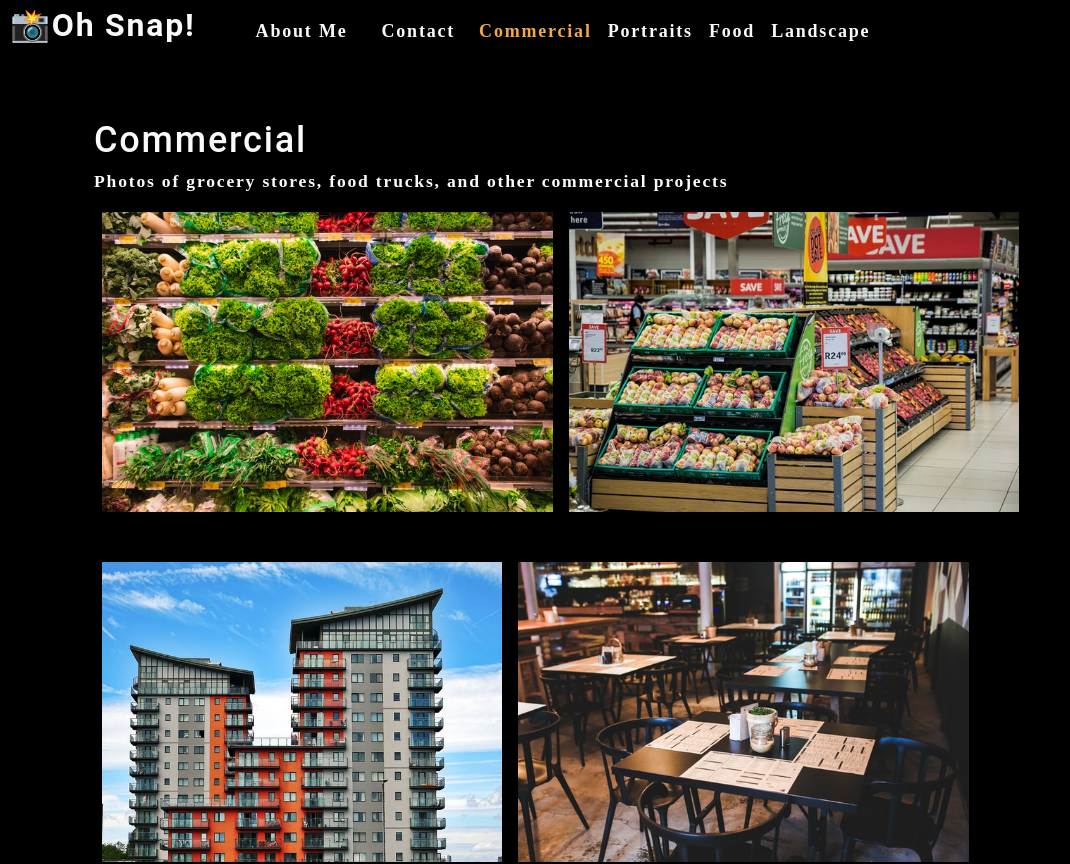
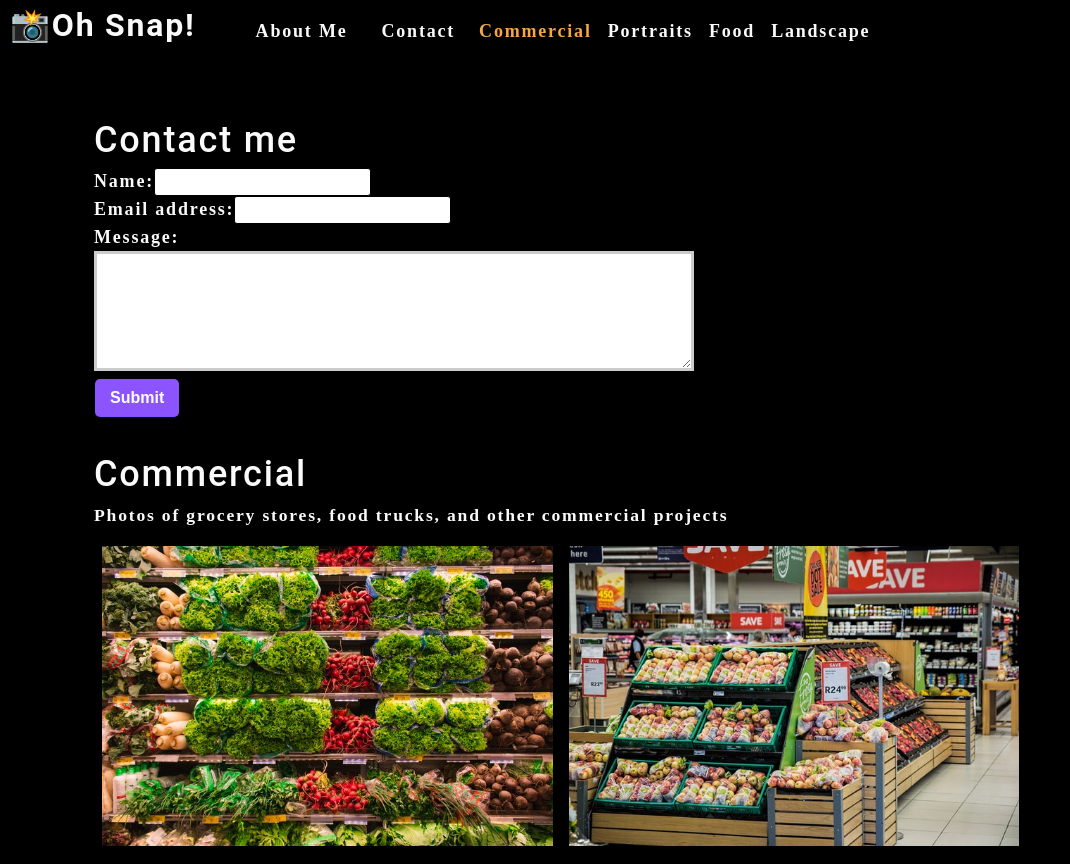
Before and after one commit to noreikam/photo-port, a React (Create React App) app: page / in a window 1280 px wide. Shown: the top 864 px of the page, without its empty margins (0-1070 px from the left). Built offline with nearby package versions, Linux system fonts and the light colour scheme.

Commit message:
added contact form

```diff
--- a/src/App.js
+++ b/src/App.js
@@ -2,6 +2,7 @@
 import Nav from './components/Nav';
 import Gallery from './components/Gallery';
 import About from './components/About';
+import ContactForm from './components/Contact';
 
 function App() {
   const [categories] = useState([
@@ -20,7 +21,7 @@
     {
       name: "landscape",
       description: "Fields, farmhouses, waterfalls, and the beauty of nature"
-    }
+    },
   ]);
 
   const [currentCategory, setCurrentCategory] = useState(categories[0]);
@@ -33,6 +34,7 @@
         currentCategory={currentCategory}
       ></Nav>
       <main>
+        <ContactForm></ContactForm>
         <Gallery currentCategory={currentCategory}></Gallery>
         <About></About>
       </main>
--- /dev/null
+++ b/src/components/Contact/index.js
@@ -0,0 +1,38 @@
+import React, { useState } from 'react';
+
+function ContactForm() {
+  const[formState, setFormState] = useState({ name: '', email: '', message: '' });
+  const { name, email, message } = formState;
+
+  function handleChange(e) {
+    setFormState({...formState, [e.target.name]: e.target.value })
+  };
+
+  const handleSubmit = (e) => {
+    e.preventDefault();
+    console.log(formState);
+  }
+
+  return (
+    <section>
+      <h1>Contact me</h1>
+      <form id="contact-form" onSubmit={handleSubmit}>
+        <div>
+          <label htmlFor="name">Name:</label>
+          <input type="text" name="name" defaultValue={name} onChange={handleChange} />
+        </div>
+        <div>
+          <label htmlFor="email">Email address:</label>
+          <input type="email" name="email" defaultValue={email} onChange={handleChange} />
+        </div>
+        <div>
+          <label htmlFor="message">Message:</label>
+          <textarea name="message" rows="5" defaultValue={message} onChange={handleChange} />
+        </div>
+        <button type="submit">Submit</button>
+      </form>
+    </section>
+  )
+}
+
+export default ContactForm;
--- a/src/index.js
+++ b/src/index.js
@@ -6,7 +6,6 @@
 
 ReactDOM.render(
   <React.StrictMode>
-
     <App />
   </React.StrictMode>,
   document.getElementById("root")
```
